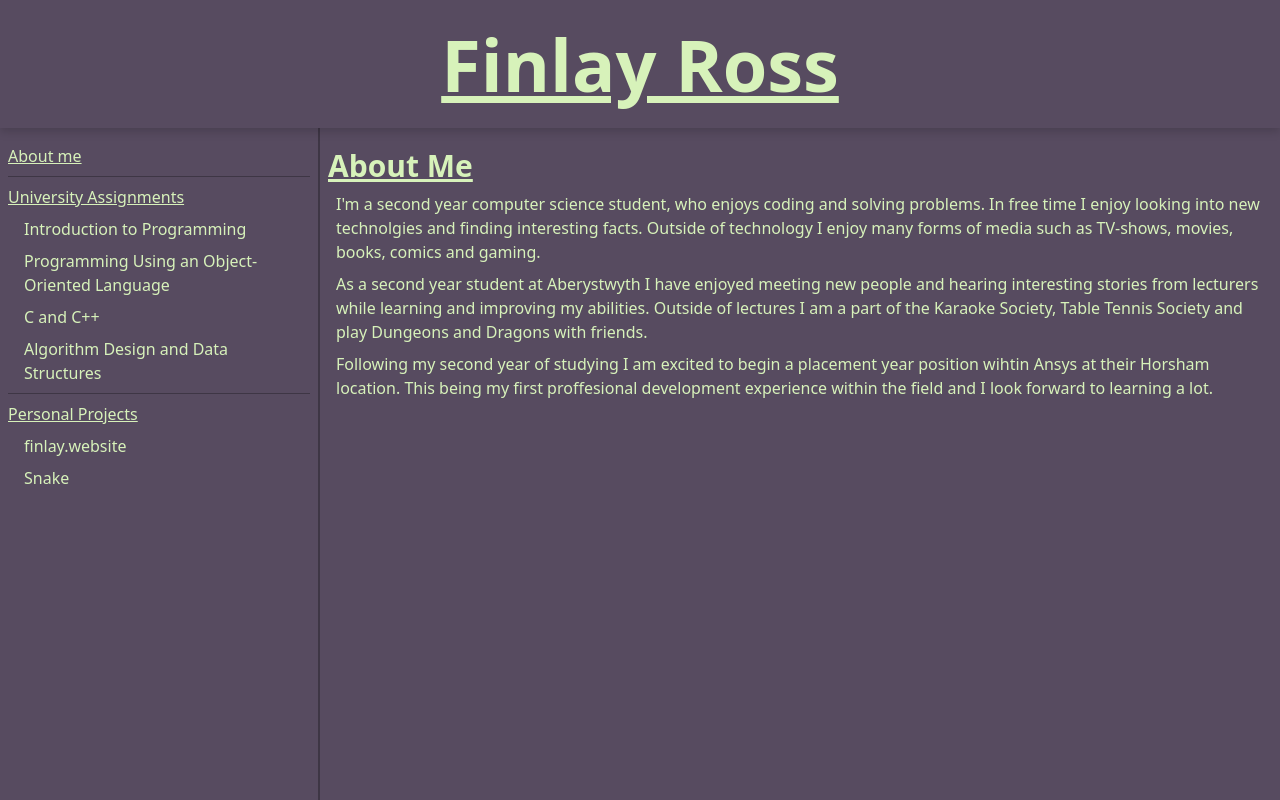
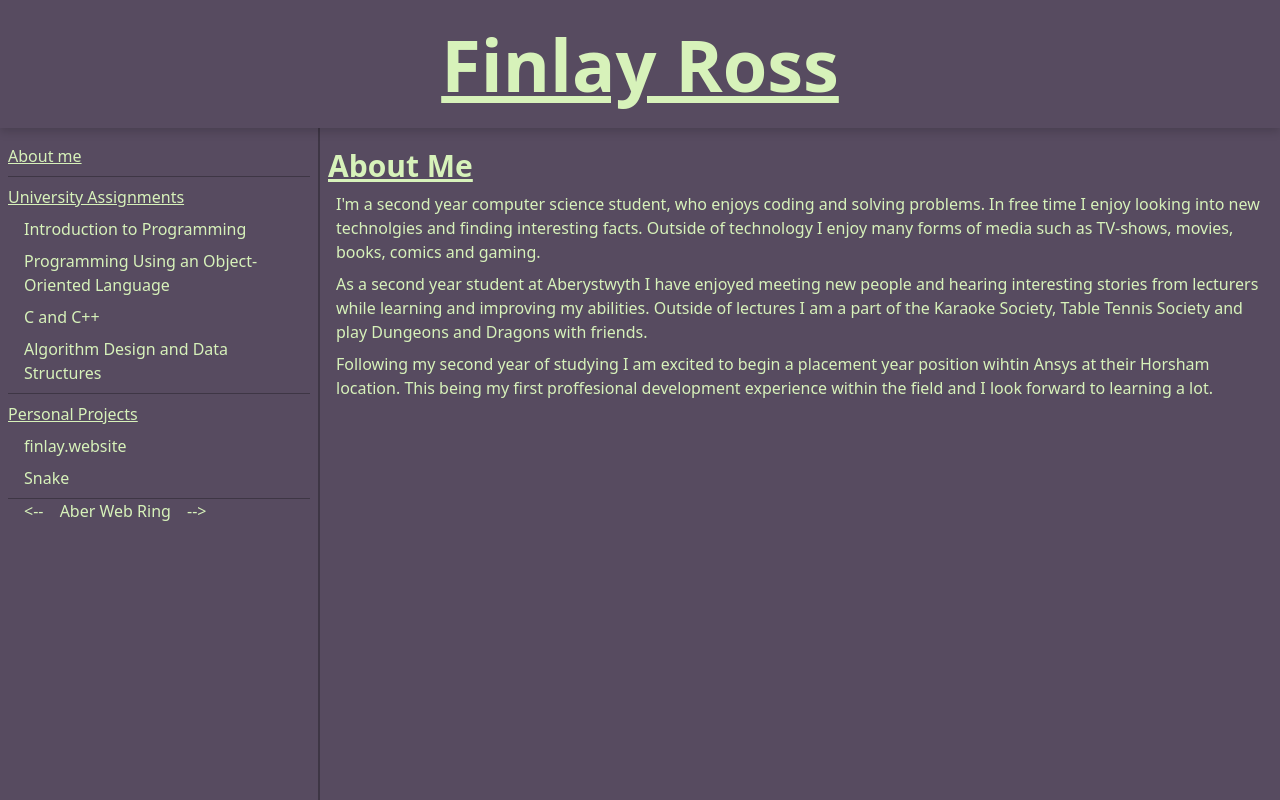
Before and after one commit to fnkle/finlay.website, a website: page src/index.html in a window 1280 px wide. Drawn offline with Linux system fonts and the light colour scheme.

Commit message:
Add aber web ring

```diff
--- a/src/index.html
+++ b/src/index.html
@@ -46,6 +46,12 @@
                     <li class="hover:text-moonstone hover:scale-110 hover:translate-x-5 pl-4 pt-2 pr-3" onclick="snake()">Snake</li>
                 </ul>
             </div>
+            <hr class="border-dark-english-violet" />
+            <div class = "pb-2">
+                <a class="hover:text-moonstone hover:scale-110 hover:translate-x-5 pl-4 pt-2 pr-3" href="https://aberwebr.ing/finkle/left"><--</a>
+                <a class="hover:text-moonstone hover:scale-110 hover:translate-x-5 pt-2 pr-3" href="https://aberwebr.ing">Aber Web Ring</a>
+                <a class="hover:text-moonstone hover:scale-110 hover:translate-x-5 pt-2 pr-3" href="https://aberwebr.ing/finkle/right">--></a>
+            </div>
 
         </nav>
 
```
